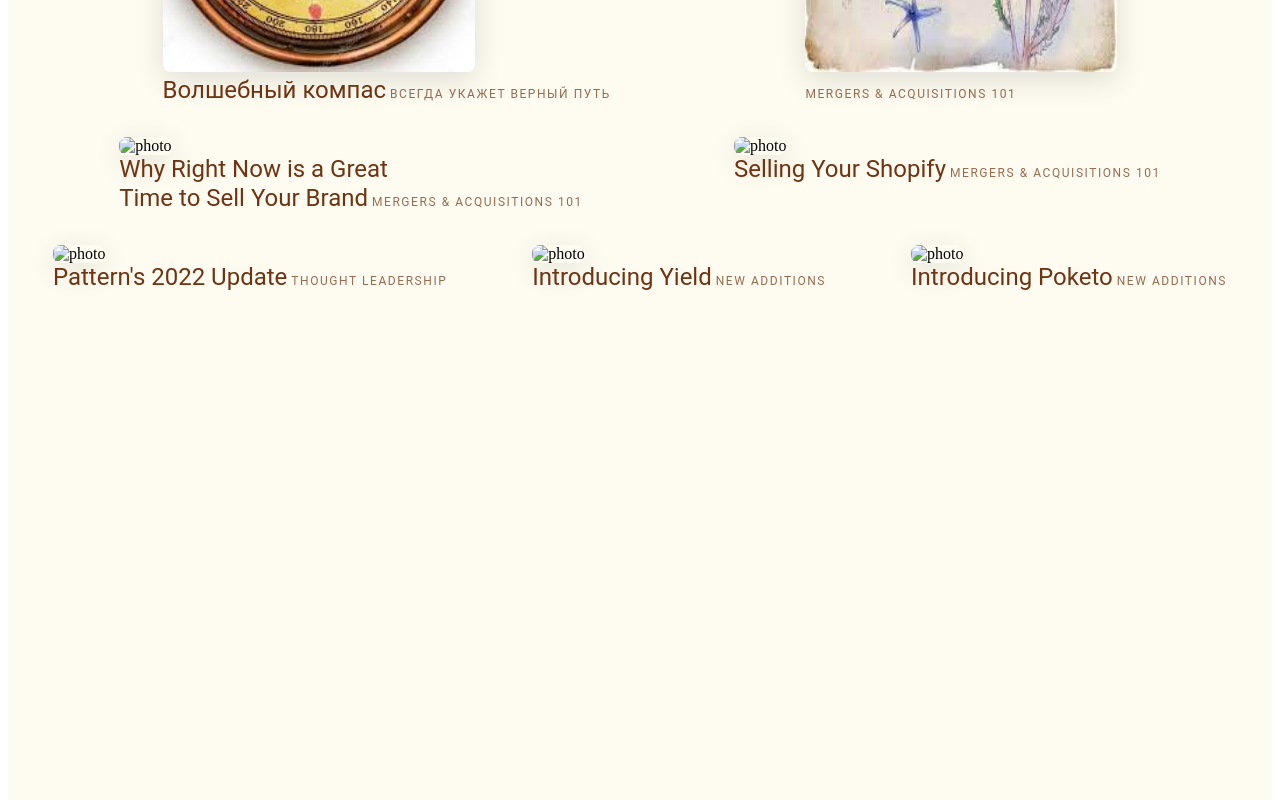
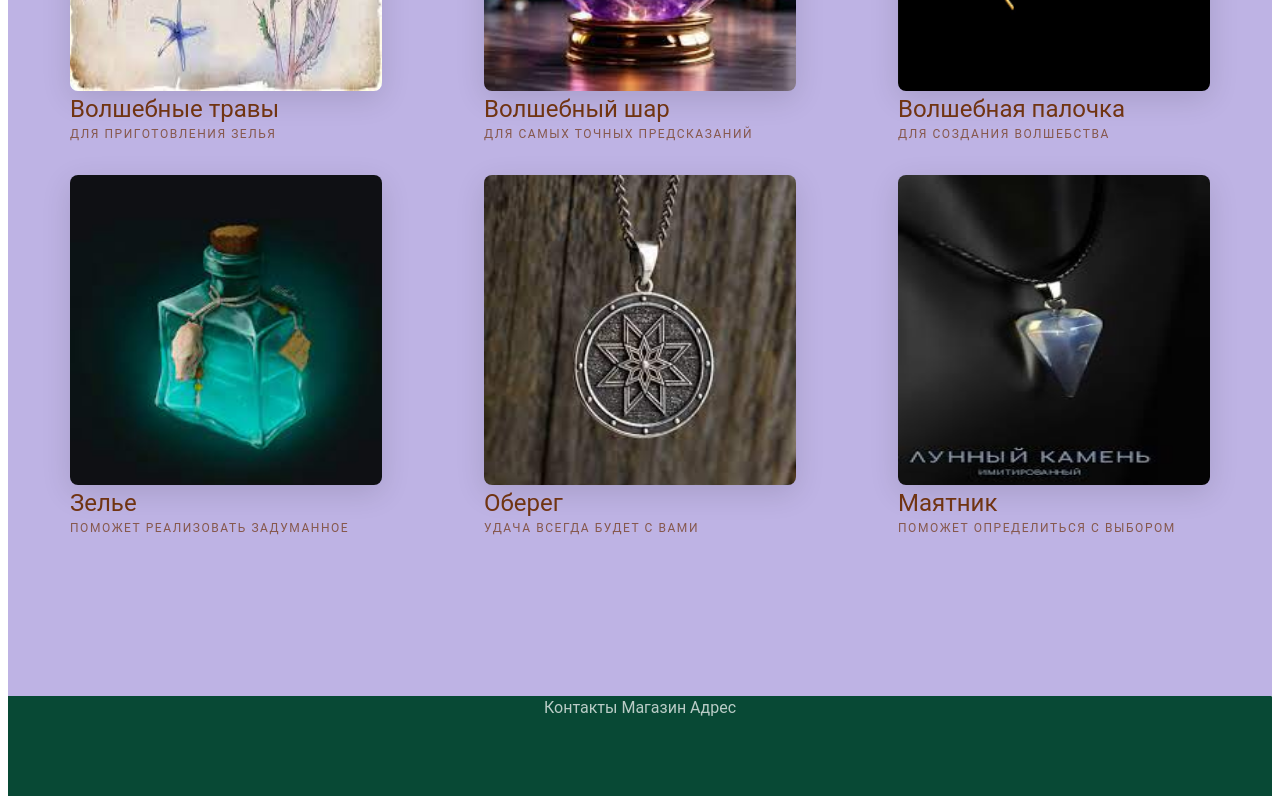
Before and after one commit to SKR-Anna/homework, a plain HTML site: page week5/homework/magic.html in a window 1280 px wide. Shown: the part 880-1680 px from the top of the page. Drawn offline with Linux system fonts and the light colour scheme.

Commit message:
magichomework

```diff
--- a/week5/homework/assets/style.css
+++ b/week5/homework/assets/style.css
@@ -4,15 +4,14 @@ header,
 .mainmenu,
 .menu,
 p,
-h1,
-h2{
+h1{
     font-family: "Roboto", sans-serif;
 }
 
 header,
 main,
 #mainnav{
-    background: #fefbf1;
+    background: #beb3e4;
     width: 100%;
 }
 
@@ -39,21 +38,11 @@ header{
     /*48 размер видимо*/
     font-size: 20px;
     line-height: 150%;
-
-}
-
-#logo{
-    width: 50px;
-    height: 50px;
+    background: #beb3e4;
 }
 
 main{
-    height: 1941px;
-}
-
-h2{
-    font-size: 80px;
-    line-height: 110%;
+    height: 1500px;
 }
 
 h1{
@@ -97,10 +86,13 @@ img{
 }
 
 .mainmenu{
+    display: flex;
     font-size: 14px;
-    background: #fefbf1;
+    background:#beb3e4;
     padding: 15px;
-
+    align-content: center;
+    justify-content: center;
+    flex-direction: row;
 }
 
 .menu{
@@ -125,11 +117,18 @@ nav .mainmenu:hover{
     text-decoration: underline;
 }
 
+img:hover{
+    transform: scale(120%);
+}
+
 footer{
     border-radius: 0 1px 0 0;
     width: 100%;
-    height: 644px;
+    height: 100px;
     background: #084935;
+    display: inline-flex;
+    justify-content: center;
+    align-content: space-evenly;
 }
 
 /* list{display flex} если надо записать в строчку. list-style-type none чтобы убрать точечки в li*/
--- a/week5/homework/magic.html
+++ b/week5/homework/magic.html
@@ -26,65 +26,64 @@
             <figure>
                 <img src="assets/bird.jpg" alt="photo" id="one">
                 <figcaption>
-                    <span class="big">Перо жарптицы</span>
+                    <span class="big">Перо жарптицы</span><br>
                         <span class="small">Перо самой редкой птицы в мире</span>
                 </figcaption>
             </figure>
             <figure>
                 <img src="assets/blind.jpg" alt="photo" id="two">
                 <figcaption>
-                    <span class="big">Мантия-невидимка</span>
+                    <span class="big">Мантия-невидимка</span><br>
                     <span class="small">Поможет спрятать что угодно</span>
                 </figcaption>
             </figure>
             <figure>
                 <img src="assets/compas.jpg" alt="photo" id="three">
                 <figcaption>
-                    <span  class="big">Волшебный компас</span>
+                    <span  class="big">Волшебный компас</span><br>
                     <span class="small">Всегда укажет верный путь</span>
                 </figcaption>
             </figure>
             <figure>
                 <img src="assets/fito.jpg" alt="photo" id="four">
                 <figcaption>
-                                <!-- я остановилась здесь-->
-                    <span class="big"></span>
-                    <span class="small">MERGERS & ACQUISITIONS 101</span>
+                    <span class="big">Волшебные травы</span><br>
+                    <span class="small">Для приготовления зелья</span>
                 </figcaption>
             </figure>
             <figure>
-                <img src="assets/greattime.png" alt="photo" id="five">
+                <img src="assets/magicball.jpg" alt="photo" id="five">
                 <figcaption>
-                    <span  class="big">Why Right Now is a Great <br> Time to Sell Your Brand</span>
-                    <span class="small">MERGERS & ACQUISITIONS 101</span>
+                    <span  class="big">Волшебный шар</span><br>
+                    <span class="small">Для самых точных предсказаний</span>
                 </figcaption>
             </figure>
             <figure>
-                <img src="assets/selling1.png" alt="photo" id="six">
+                <img src="assets/magicstick.png" alt="photo" id="six">
                 <figcaption>
-                    <span class="big">Selling Your Shopify</span>
-                    <span class="small">Mergers & Acquisitions 101</span>
+                    <span class="big">Волшебная палочка</span><br>
+                    <span class="small">Для создания волшебства</span>
                 </figcaption>
             </figure>
             <figure>
-                <img src="assets/update.png" alt="photo" id="seven">
+                <img src="assets/poison.jpg"" alt="photo" id="seven">
                 <figcaption>
-                    <span class="big">Pattern's 2022 Update</span>
-                    <span class="small">THOUGHT LEADERSHIP</span>
+                    <span class="big">Зелье</span><br>
+                    <span class="small">Поможет реализовать задуманное</span>
                 </figcaption>
             </figure>
             <figure>
-                <img src="assets/yield.png" alt="photo" id="eight">
+                <img src="assets/save.jpg" alt="photo" id="eight">
                 <figcaption>
-                    <span class="big">Introducing Yield</span>
-                    <span class="small">New Additions</span>
+                    <span class="big">Оберег</span><br>
+                    <span class="small">Удача всегда будет с вами</span>
                 </figcaption>
             </figure>
             <figure>
-                <img src="assets/poketo.png" alt="photo" id="nine">
+                <img src="assets/stone.jpg" alt="photo" id="nine">
                 <figcaption>
-                    <span class="big">Introducing Poketo</span>
-                    <span class="small">new additions</span>
+                    <span class="big">Маятник</span><br>
+                    <span class="small">Поможет определиться с выбором</span>
                 </figcaption>
             </figure>
         </div>
@@ -92,12 +91,9 @@
     <footer>
         <div>
             <nav>
-                <a href="#" class="menu">Open Spaces</a>
-                <a href="#" class="menu">GIR</a>
-                <a href="#" class="menu">Letterfolk</a>
-                <a href="#" class="menu">Yield</a>
-                <a href="#" class="menu">Poketo</a>
-                <a href="#" class="menu">Equal Parts</a>
+                <a href="#" class="menu">Контакты</a>
+                <a href="#" class="menu">Магазин</a>
+                <a href="#" class="menu">Адрес</a>
             </nav>
         </div>
     </footer>
```
Also changed, not shown: week5/homework/index.html (+0 -29 lines).
